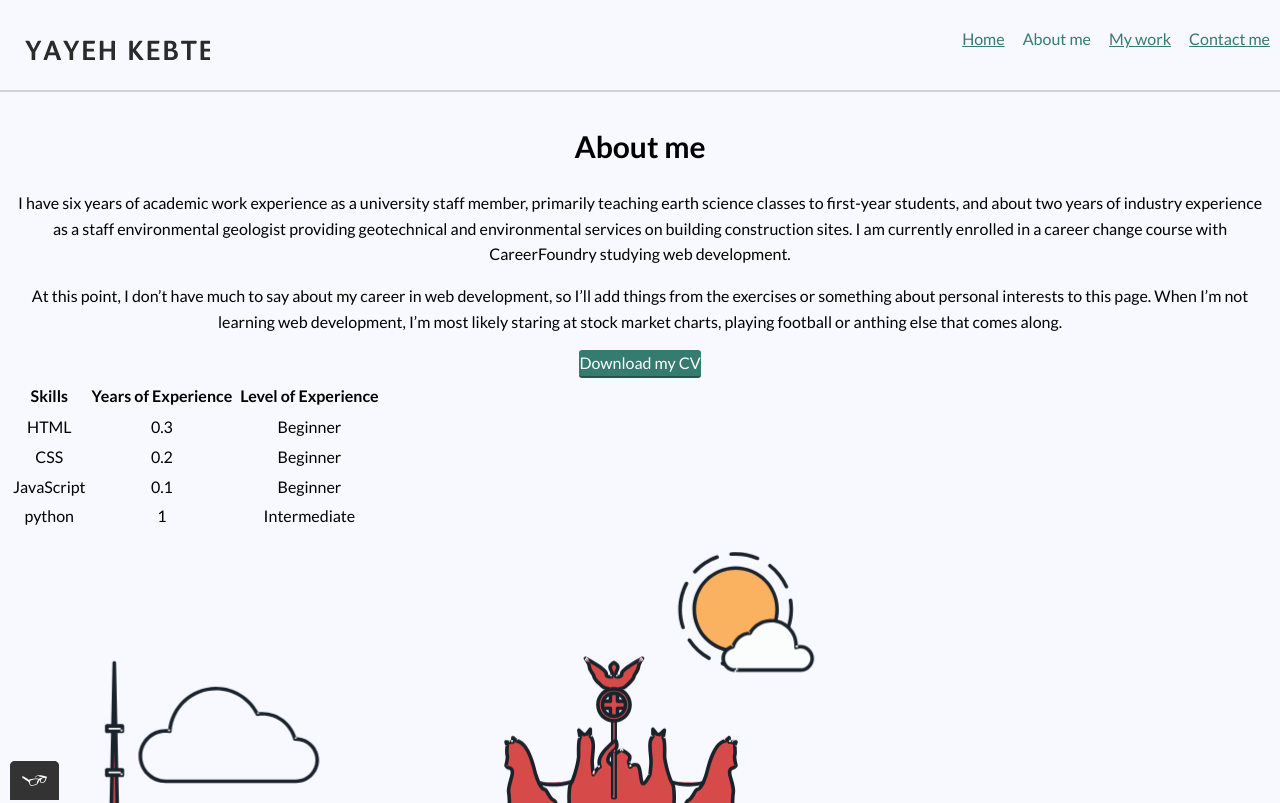
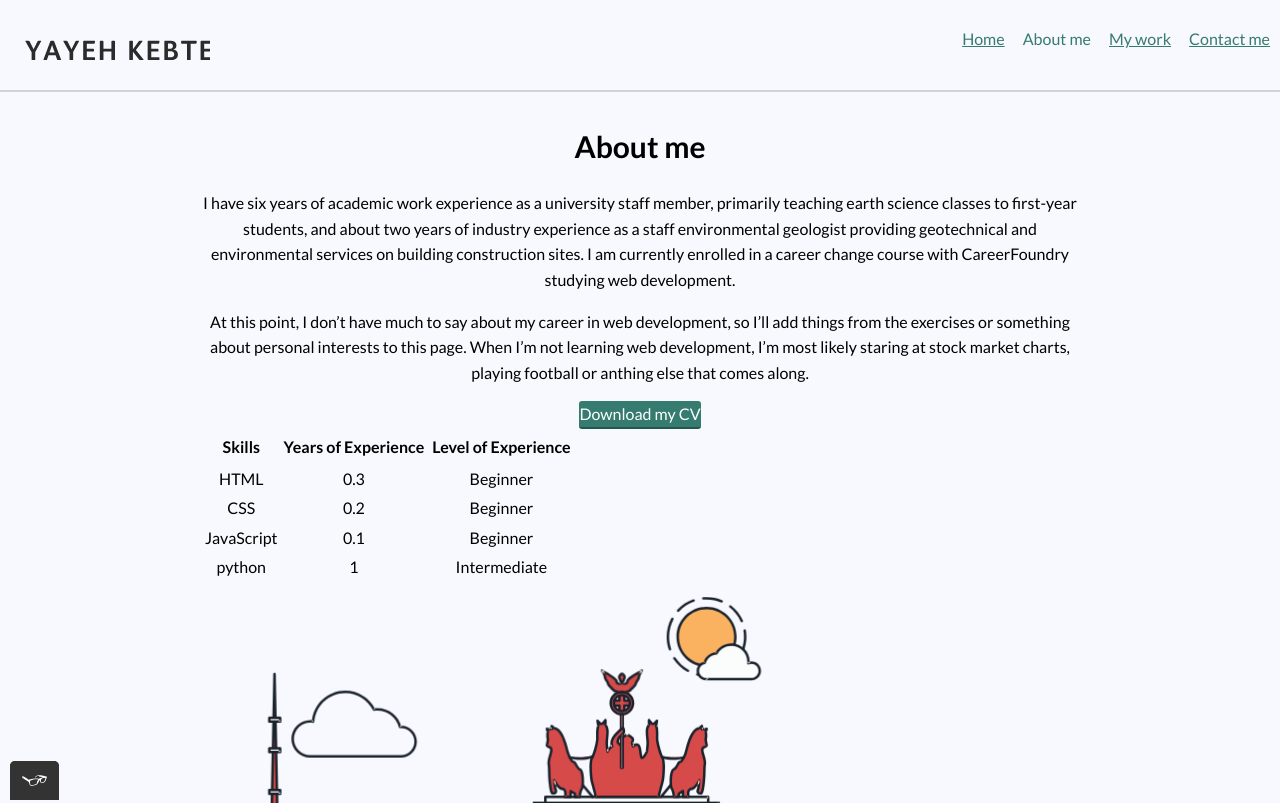
Before and after one commit to YayehK/portfolio-website, a plain HTML site: page about.html in a window 1280 px wide. Shown: the top 803 px of the page. Drawn offline with nearby package versions, Linux system fonts and the light colour scheme.

Commit message:
If applied, this commit will have updated the about page

```diff
--- a/css/style.production.css
+++ b/css/style.production.css
@@ -60,7 +60,8 @@ span{
 }
 
 .about-me {
-  width: 100%;
+  max-width: 70%;
+  margin: 0 auto;
   padding: 10px;
   text-align: center;
   /*background-color: orange;*/
```
